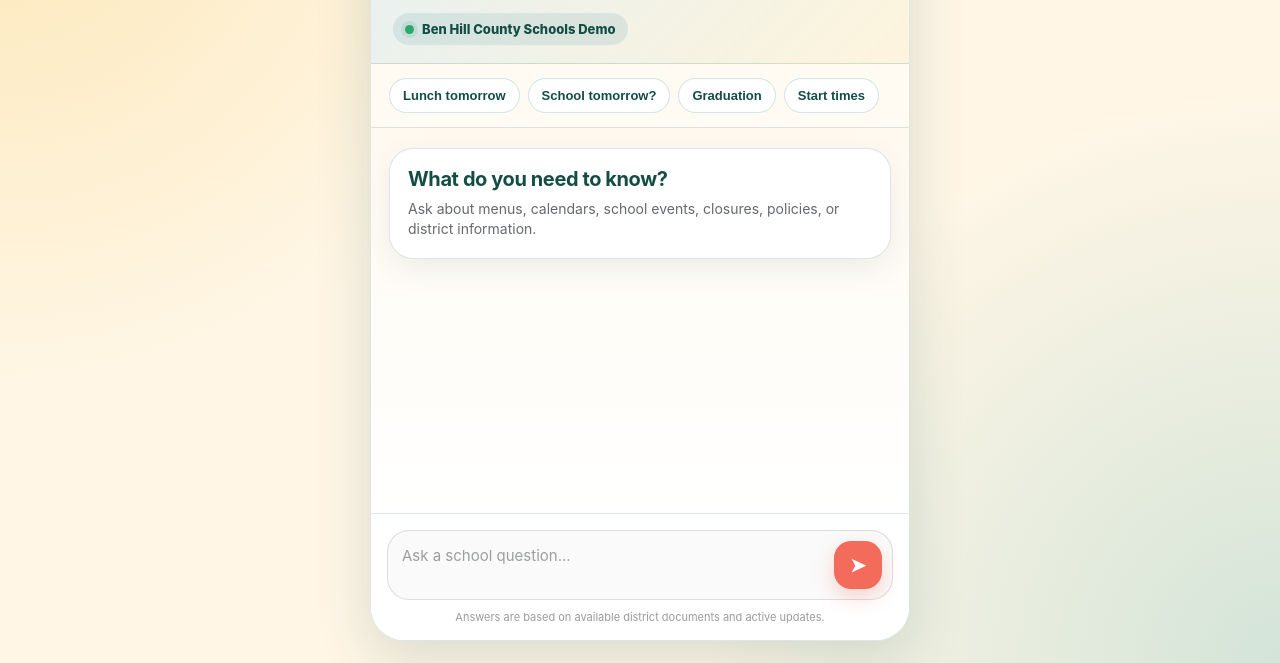
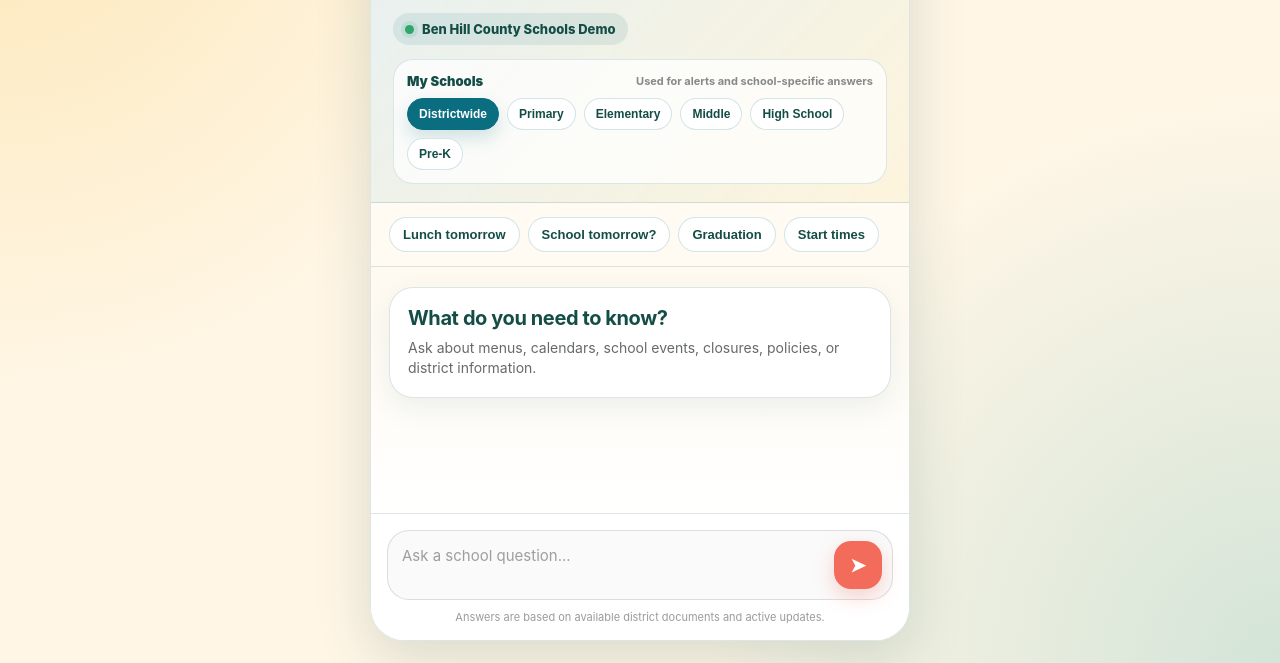
Before and after one commit to benjaminmjacobs/askmyschool-demo, a website: page index.html in a window 1280 px wide. Shown: the part 137-800 px from the top of the page. Drawn offline with Linux system fonts and the light colour scheme.

Commit message:
Update index.html

```diff
--- a/index.html
+++ b/index.html
@@ -113,6 +113,64 @@
       border-radius: 99px;
       background: #2FA66A;
       box-shadow: 0 0 0 4px rgba(47, 166, 106, 0.12);
+    }
+
+    .school-selector {
+      margin-top: 14px;
+      padding: 13px;
+      border: 1px solid rgba(10, 109, 128, 0.14);
+      background: rgba(255, 255, 255, 0.72);
+      border-radius: 20px;
+    }
+
+    .school-selector-top {
+      display: flex;
+      align-items: center;
+      justify-content: space-between;
+      gap: 10px;
+      margin-bottom: 9px;
+    }
+
+    .school-selector-title {
+      color: var(--evergreen);
+      font-size: 13px;
+      font-weight: 900;
+    }
+
+    .school-selector-note {
+      color: rgba(43, 47, 50, 0.56);
+      font-size: 11px;
+      font-weight: 700;
+    }
+
+    .school-options {
+      display: flex;
+      flex-wrap: wrap;
+      gap: 8px;
+    }
+
+    .school-chip {
+      border: 1px solid rgba(10, 109, 128, 0.18);
+      background: var(--white);
+      color: var(--evergreen);
+      border-radius: 999px;
+      padding: 8px 11px;
+      font-size: 12px;
+      font-weight: 850;
+      cursor: pointer;
+      transition: transform 0.15s ease, box-shadow 0.15s ease, background 0.15s ease;
+    }
+
+    .school-chip:hover {
+      transform: translateY(-1px);
+      box-shadow: 0 6px 18px rgba(10, 109, 128, 0.12);
+    }
+
+    .school-chip.selected {
+      background: var(--teal);
+      color: white;
+      border-color: var(--teal);
+      box-shadow: 0 8px 18px rgba(10, 109, 128, 0.18);
     }
 
     .quick-prompts {
@@ -371,6 +429,39 @@
           <span class="status-dot"></span>
           Ben Hill County Schools Demo
         </div>
+
+        <div class="school-selector" aria-label="School selection">
+          <div class="school-selector-top">
+            <div class="school-selector-title">My Schools</div>
+            <div class="school-selector-note">Used for alerts and school-specific answers</div>
+          </div>
+
+          <div class="school-options">
+            <button class="school-chip selected" data-school="districtwide" onclick="toggleSchoolSelection('districtwide')">
+              Districtwide
+            </button>
+
+            <button class="school-chip" data-school="ben_hill_primary" onclick="toggleSchoolSelection('ben_hill_primary')">
+              Primary
+            </button>
+
+            <button class="school-chip" data-school="ben_hill_elementary" onclick="toggleSchoolSelection('ben_hill_elementary')">
+              Elementary
+            </button>
+
+            <button class="school-chip" data-school="ben_hill_middle" onclick="toggleSchoolSelection('ben_hill_middle')">
+              Middle
+            </button>
+
+            <button class="school-chip" data-school="fitzgerald_high" onclick="toggleSchoolSelection('fitzgerald_high')">
+              High School
+            </button>
+
+            <button class="school-chip" data-school="ben_hill_prek" onclick="toggleSchoolSelection('ben_hill_prek')">
+              Pre-K
+            </button>
+          </div>
+        </div>
       </header>
 
       <div class="quick-prompts" aria-label="Suggested questions">
@@ -406,13 +497,90 @@
     let askMySchoolSessionId = null;
     let askMySchoolUserId = "demo-user";
 
+    const DEFAULT_SELECTED_SCHOOLS = ["districtwide"];
+    const SCHOOL_STORAGE_KEY = "askmyschool_selected_schools";
+
     const input = document.getElementById("input");
     const messages = document.getElementById("messages");
     const button = document.getElementById("sendButton");
 
+    function getSelectedSchoolIds() {
+      try {
+        const stored = localStorage.getItem(SCHOOL_STORAGE_KEY);
+        const parsed = stored ? JSON.parse(stored) : null;
+
+        if (Array.isArray(parsed) && parsed.length > 0) {
+          return parsed;
+        }
+      } catch (error) {
+        console.warn("Could not read selected schools:", error);
+      }
+
+      return DEFAULT_SELECTED_SCHOOLS;
+    }
+
+    function saveSelectedSchoolIds(selectedSchoolIds) {
+      localStorage.setItem(SCHOOL_STORAGE_KEY, JSON.stringify(selectedSchoolIds));
+    }
+
+    function getPrimarySchoolId() {
+      const selected = getSelectedSchoolIds();
+
+      const nonDistrictwide = selected.find((schoolId) => schoolId !== "districtwide");
+
+      return nonDistrictwide || "districtwide";
+    }
+
+    function toggleSchoolSelection(schoolId) {
+      let selected = getSelectedSchoolIds();
+
+      if (schoolId === "districtwide") {
+        if (selected.includes("districtwide") && selected.length === 1) {
+          selected = ["districtwide"];
+        } else if (selected.includes("districtwide")) {
+          selected = selected.filter((id) => id !== "districtwide");
+        } else {
+          selected.push("districtwide");
+        }
+      } else {
+        if (selected.includes(schoolId)) {
+          selected = selected.filter((id) => id !== schoolId);
+        } else {
+          selected.push(schoolId);
+        }
+      }
+
+      if (selected.length === 0) {
+        selected = ["districtwide"];
+      }
+
+      if (!selected.includes("districtwide")) {
+        selected.unshift("districtwide");
+      }
+
+      saveSelectedSchoolIds(selected);
+      updateSchoolChipUI();
+    }
+
+    function updateSchoolChipUI() {
+      const selected = getSelectedSchoolIds();
+      const chips = document.querySelectorAll(".school-chip");
+
+      chips.forEach((chip) => {
+        const schoolId = chip.getAttribute("data-school");
+
+        if (selected.includes(schoolId)) {
+          chip.classList.add("selected");
+        } else {
+          chip.classList.remove("selected");
+        }
+      });
+    }
+
     function usePrompt(text) {
       input.value = text;
       input.focus();
+      autoResizeInput();
     }
 
     function addUserMessage(text) {
@@ -485,6 +653,8 @@
       const text = input.value.trim();
       if (!text) return;
 
+      const selectedSchoolIds = getSelectedSchoolIds();
+
       addUserMessage(text);
       input.value = "";
       autoResizeInput();
@@ -499,7 +669,10 @@
           body: JSON.stringify({
             message: text,
             sessionId: askMySchoolSessionId,
-            userId: askMySchoolUserId
+            userId: askMySchoolUserId,
+            schoolId: getPrimarySchoolId(),
+            selectedSchoolIds: selectedSchoolIds,
+            channel: "web"
           })
         });
 
@@ -570,6 +743,8 @@
         sendMessage();
       }
     });
+
+    updateSchoolChipUI();
   </script>
 </body>
 </html>
```
